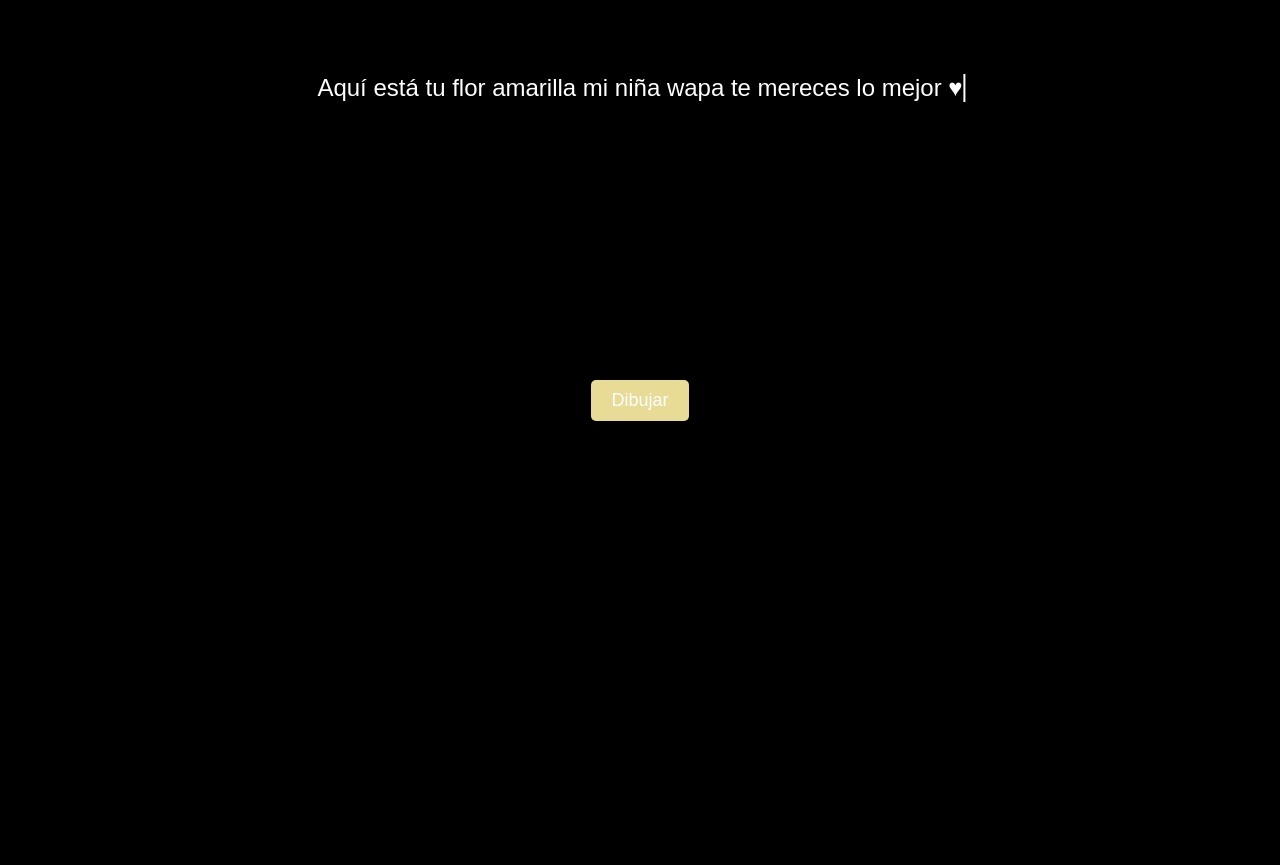
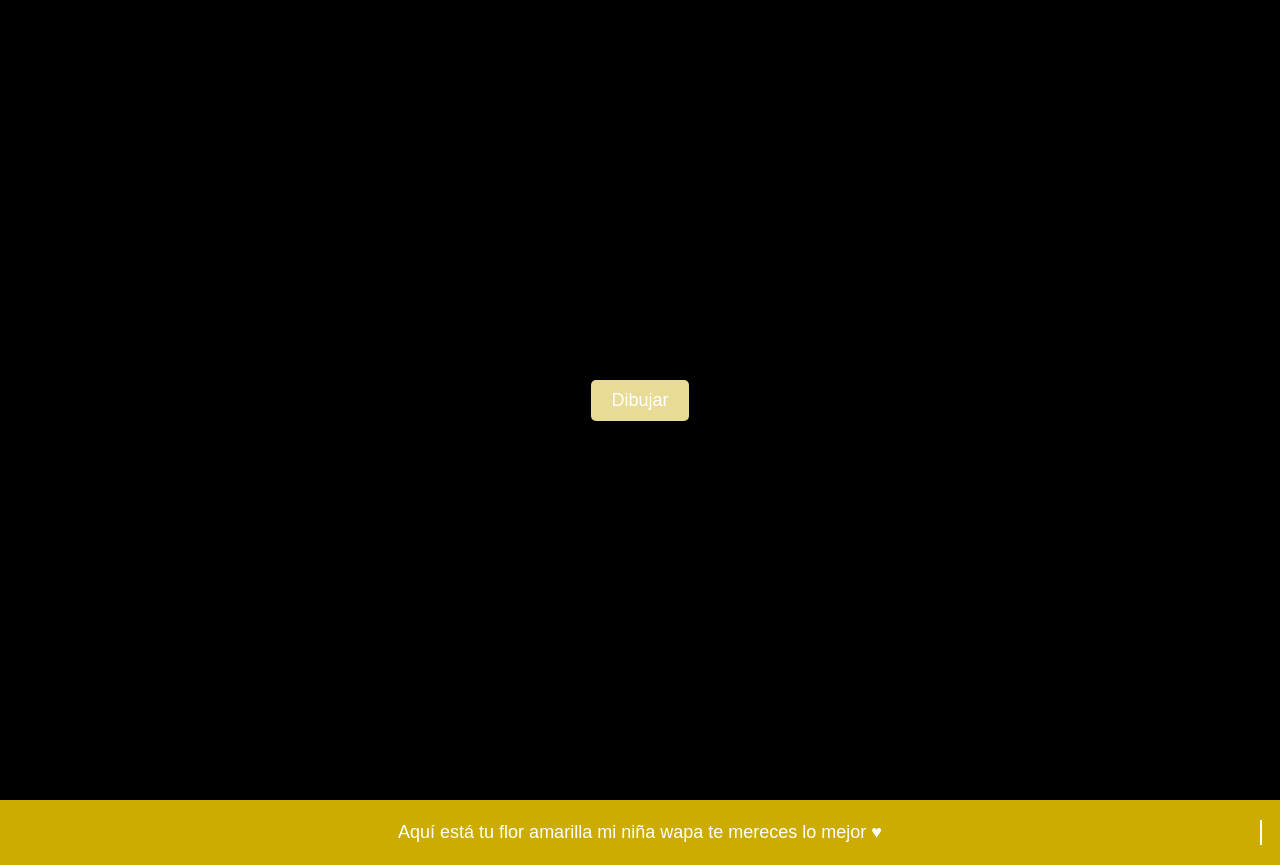
Before and after one commit to gonesau/Girasol, a plain HTML site: page index.html in a window 1280 px wide. Before the commit the page ends 800 px from the top, so only its background shows below. Drawn offline with Linux system fonts and the light colour scheme.

Commit message:
Update styles.css

```diff
--- a/styles.css
+++ b/styles.css
@@ -5,14 +5,12 @@ body {
 }
 
 #header {
-  position: absolute;
-  top: 50px;
-  left: 50%;
-  transform: translateX(-50%);
-  text-align: center;
-  font-family: Arial, sans-serif;
-  font-size: 24px;
-  color: white;
+  text-align: center; /* Centra el texto horizontalmente */
+    padding: 20px; /* Añade espaciado alrededor del texto */
+    font-family: Arial, sans-serif;
+    font-size: 18px; /* Tamaño de fuente para dispositivos móviles */
+    color: white;
+    background-color: rgba(255, 215, 0, 0.8); /* Fondo amarillo suave con transparencia */
 }
 
 #headerText {
@@ -20,6 +18,8 @@ body {
   white-space: nowrap; /* Evita el salto de línea */
   border-right: 2px solid white; /* Efecto de escritura */
   animation: typing 4s steps(40) forwards; /* Animación de mecanografía */
+  line-height: 1.4; /* Espaciado entre líneas para una mejor legibilidad */
+  margin: 0; /* Elimina el margen predeterminado del párrafo */
 }
 
 .custom-button {
```
